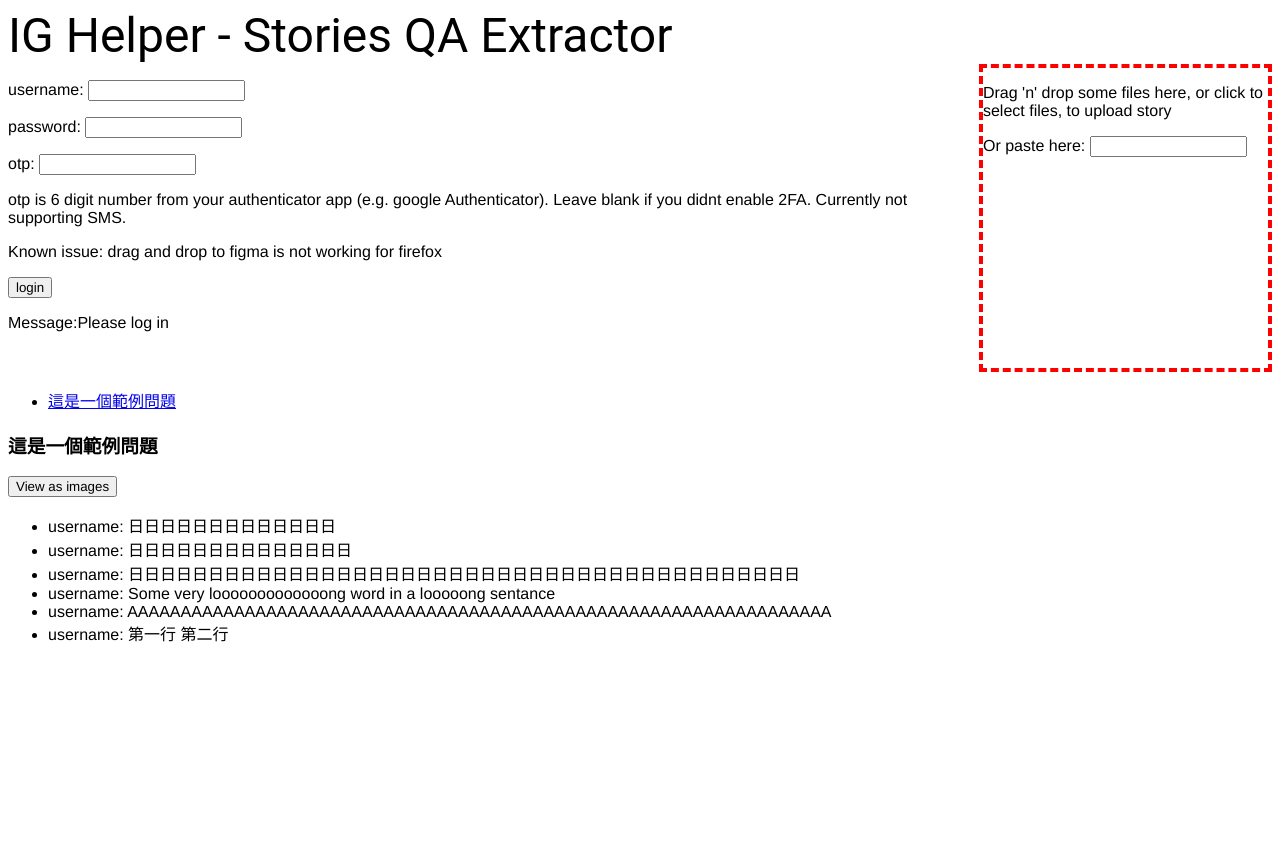
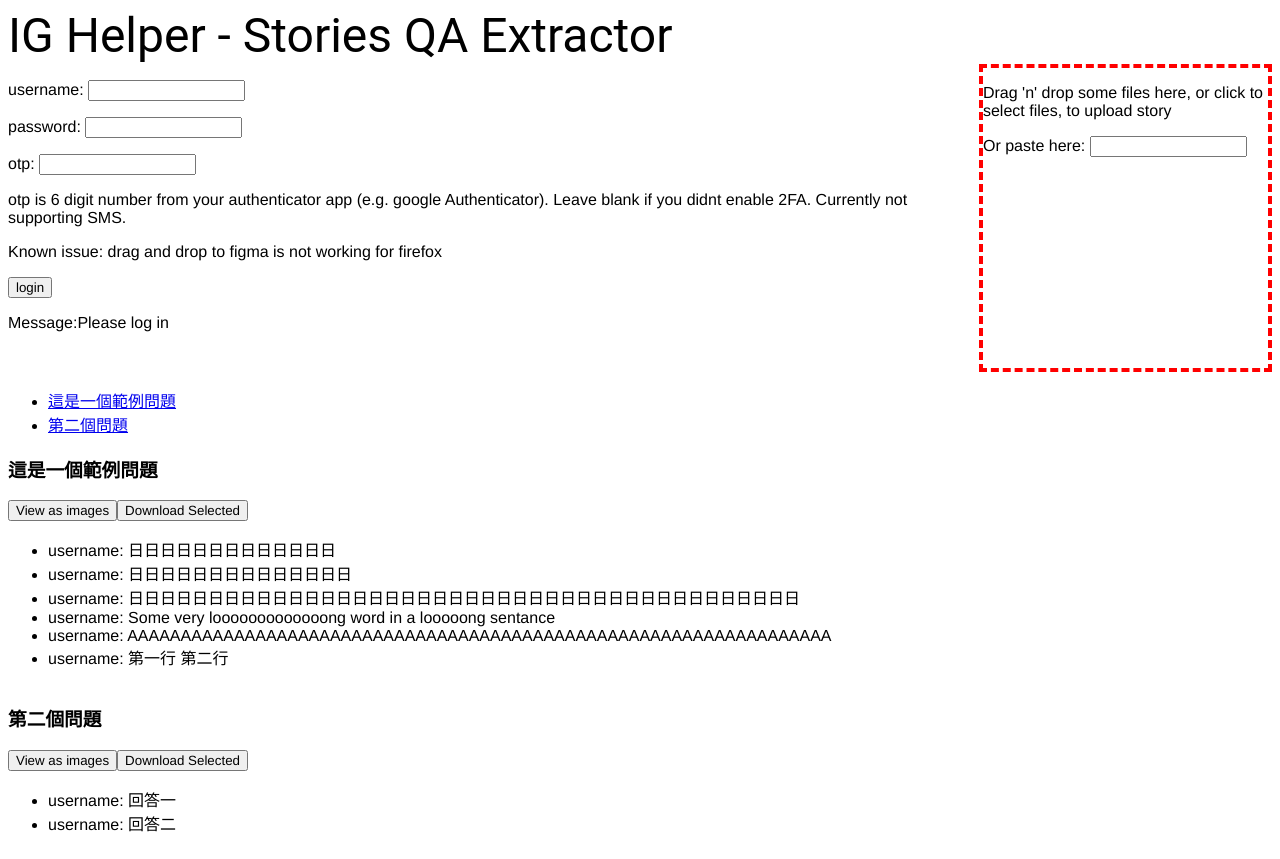
Before and after one commit to dipsywong98/ig-helper, a React (Vite) app: page / in a window 1280 px wide. Before the commit the page ends 800 px from the top, so only its background shows below. Built offline with nearby package versions, Linux system fonts and the light colour scheme.

Commit message:
quick download

```diff
--- a/package.json
+++ b/package.json
@@ -39,6 +39,7 @@
     "pkg": "^5.8.1",
     "stoppable": "^1.1.0",
     "supertest": "^6.3.3",
+    "ts-node-dev": "^2.0.0",
     "typescript": "^5.2.2",
     "vite": "^4.5.0"
   },
@@ -96,6 +97,7 @@
     "express-fileupload": "^1.4.2",
     "image-conversion": "^2.1.1",
     "instagram-private-api": "^1.45.3",
+    "instagram_mqtt": "^1.2.2",
     "jest": "^29.7.0",
     "lodash": "^4.17.21",
     "lru-cache": "^10.0.1",
--- a/src/client/Responder.tsx
+++ b/src/client/Responder.tsx
@@ -4,22 +4,17 @@ import React, {
 import './Responder.css';
 import { Box } from '@mui/material';
 import domtoimage from 'dom-to-image';
-// import Worker from './dom2img.worker?worker';
-
-// declare module 'dom-to-image-more' {
-//   import domToImage = require('dom-to-image-more');
-
-//   export = domToImage;
-// }
 
 interface Props {
   question: string
   response: string
   imageScale?: number
+  selected: Record<string, string>
+  toggleSelected: (response: string, dataUrl: string) => void
 }
 
 export function Responder({
-  response, question, imageScale,
+  response, question, imageScale, selected, toggleSelected,
 }: Props) {
   const domRef = useRef<HTMLDivElement>(null);
   const displayRef = useRef<HTMLDivElement>(null);
@@ -27,7 +22,7 @@ export function Responder({
   const [dataUrl, setDataUrl] = useState('');
   useEffect(() => {
     if (domRef.current !== null) {
-      domtoimage.toSvg(domRef.current, { width: 840 }).then((url) => {
+      domtoimage.toPng(domRef.current, { width: 840 }).then((url) => {
         setDataUrl(url);
       });
     }
@@ -37,7 +32,7 @@ export function Responder({
       ref={ref}
       sx={{
         borderRadius: '30px',
-        border: 'black 1px solid',
+        border: 'black 2px solid',
         boxSizing: 'border-box',
         width: '840px',
         overflow: 'hidden',
@@ -82,6 +77,7 @@ export function Responder({
         position: 'relative',
       }}
       ref={rootRef}
+      onClick={() => dataUrl && toggleSelected(response, dataUrl)}
     >
       <Box
         sx={{
@@ -96,6 +92,11 @@ export function Responder({
             <img alt="response" src={dataUrl} />
           ) : domBubble()}
       </Box>
+      {dataUrl && (
+        <Box sx={{ top: 0, left: 0, position: 'absolute' }}>
+          <input type="checkbox" checked={response in selected} readOnly />
+        </Box>
+      )}
     </Box>
   );
 }
--- a/src/client/Stories.tsx
+++ b/src/client/Stories.tsx
@@ -1,62 +1,20 @@
-import React, { useState } from 'react';
+import React, { useReducer, useState } from 'react';
 import { Box } from '@mui/material';
 import { QAStory } from '../common/QAStory';
 import { Responder } from './Responder';
+import { Story } from './Story';
 
 interface Props {
   stories: QAStory[]
 }
-
-enum View {
-  LIST,
-  GRID,
-}
-
 export function Stories({ stories }: Props) {
-  const [view, setView] = useState(View.LIST);
   return (
     <div>
       <ul>
         {stories.map(({ question, timestamp }) => <li key={timestamp}><a href={`#${timestamp}`}>{question}</a></li>)}
       </ul>
       {stories.map((story) => (
-        <div key={story.timestamp}>
-          <h3 id={story.timestamp.toString()}>
-            {story.question}
-          </h3>
-          <button
-            type="button"
-            onClick={() => { setView(view === View.LIST ? View.GRID : View.LIST); }}
-          >
-            {view === View.LIST ? 'View as images' : 'View as list'}
-          </button>
-          <ul style={{ display: view !== View.LIST ? 'none' : undefined }}>
-            {story.responders.map((responder) => (
-              <li key={responder.response}>
-                {responder.username}
-                :
-                {' '}
-                {responder.response}
-              </li>
-            ))}
-          </ul>
-          <Box
-            sx={{
-              height: view !== View.GRID ? 0 : undefined,
-              overflow: 'hidden',
-              display: 'flex',
-              flexWrap: 'wrap',
-            }}
-          >
-            {story.responders.map((responder) => (
-              <Responder
-                key={responder.response}
-                question={story.question}
-                response={responder.response}
-              />
-            ))}
-          </Box>
-        </div>
+        <Story key={story.question} story={story} />
       ))}
     </div>
   );
--- /dev/null
+++ b/src/client/Story.tsx
@@ -0,0 +1,87 @@
+import React, { useReducer, useState } from 'react';
+import { Box } from '@mui/material';
+import { QAStory } from '../common/QAStory';
+import { Responder } from './Responder';
+import { download } from './download';
+import { sleep } from '../common/utils';
+
+interface Props {
+  story: QAStory
+}
+
+enum View {
+  LIST,
+  GRID,
+}
+
+export function Story({ story }: Props) {
+  const [view, setView] = useState(View.LIST);
+  const [selected, toggleSelected] = useReducer(
+    (current: Record<string, string>, [response, dataUrl]: [string, string]) => {
+      const { [response]: existing, ...rest } = current;
+      if (existing) {
+        return rest;
+      }
+      return { ...rest, [response]: dataUrl };
+    },
+    {},
+  );
+  const downloadSelectedAsPngs = async () => {
+    const now = Date.now();
+    let k = 1;
+    // eslint-disable-next-line no-restricted-syntax
+    for (const dataUrl of Object.values(selected)) {
+      download(`IG-Helper-Export_${story.question}-${now}-${k}.png`, dataUrl);
+      k += 1;
+      // eslint-disable-next-line no-await-in-loop
+      await sleep(1000);
+    }
+  };
+  return (
+    <div>
+      <h3 id={story.timestamp.toString()}>
+        {story.question}
+      </h3>
+      <button
+        type="button"
+        onClick={() => { setView(view === View.LIST ? View.GRID : View.LIST); }}
+      >
+        {view === View.LIST ? 'View as images' : 'View as list'}
+      </button>
+      <button
+        type="button"
+        onClick={downloadSelectedAsPngs}
+      >
+        Download Selected
+      </button>
+      <ul style={{ display: view !== View.LIST ? 'none' : undefined }}>
+        {story.responders.map((responder) => (
+          <li key={responder.response}>
+            {responder.username}
+            :
+            {' '}
+            {responder.response}
+          </li>
+        ))}
+      </ul>
+      <Box
+        sx={{
+          height: view !== View.GRID ? 0 : undefined,
+          overflow: 'hidden',
+          display: 'flex',
+          flexWrap: 'wrap',
+        }}
+      >
+        {story.responders.map((responder) => (
+          <Responder
+            key={responder.response}
+            question={story.question}
+            response={responder.response}
+            selected={selected}
+            toggleSelected={(...param) => toggleSelected(param)}
+          />
+        ))}
+      </Box>
+    </div>
+  );
+}
--- /dev/null
+++ b/src/client/download.ts
@@ -0,0 +1,8 @@
+export const download = (fileName: string, fileContent: string): void => {
+  const a = document.createElement('a');
+  a.href = fileContent;
+  a.download = fileName;
+  document.body.appendChild(a);
+  a.click();
+  document.body.removeChild(a);
+};
--- a/src/common/sampleQAStories.ts
+++ b/src/common/sampleQAStories.ts
@@ -49,4 +49,26 @@ export const sampleQAStories = [
     ],
     timestamp: 1697933719694204,
   },
+  {
+    imagePreview: 'https://scontent.cdninstagram.com/v/t51.2885-15/394275499_874922887327967_3887826549847207110_n.jpg?stp=dst-jpg_e35_p360x360&efg=eyJ2ZW5jb2RlX3RhZyI6ImltYWdlX3VybGdlbi4xMTcweDIwODAuc2RyIn0&_nc_ht=scontent.cdninstagram.com&_nc_cat=111&_nc_ohc=gzRg9z0WGoQAX8xKW0x&edm=ANmP7GQBAAAA&ccb=7-5&ig_cache_key=MzIxODgzMDI5NDY2MDc4MzU2Nw%3D%3D.2-ccb7-5&oh=00_AfCAfDuUdHc-1Ni9LkhPwqO6rGshyA-e3bzmIj_VWIjFbg&oe=653DEFA3&_nc_sid=982cc7',
+    imageShow: 'https://scontent.cdninstagram.com/v/t51.2885-15/394275499_874922887327967_3887826549847207110_n.jpg?se=8&stp=dst-jpg_e35&efg=eyJ2ZW5jb2RlX3RhZyI6ImltYWdlX3VybGdlbi4xMTcweDIwODAuc2RyIn0&_nc_ht=scontent.cdninstagram.com&_nc_cat=111&_nc_ohc=gzRg9z0WGoQAX8xKW0x&edm=ANmP7GQBAAAA&ccb=7-5&ig_cache_key=MzIxODgzMDI5NDY2MDc4MzU2Nw%3D%3D.2-ccb7-5&oh=00_AfD3-L-kBomjeC7Ap2zUED7kRfAktqjWXFYs07HCxrPeBA&oe=653DEFA3&_nc_sid=982cc7',
+    question: '第二個問題',
+    responders: [
+      {
+        response: '回答一',
+        nickname: 'Nick Name',
+        username: 'username',
+        profilePicUrl: '/igqa/profile.jpg',
+        timestamp: 1697990961,
+      },
+      {
+        response: '回答二',
+        nickname: 'Nick Name',
+        username: 'username',
+        profilePicUrl: '/igqa/profile.jpg',
+        timestamp: 1697990961,
+      },
+    ],
+    timestamp: 1697933729694204,
+  },
 ];
```
Also changed, not shown: tsconfig.json (+4 -3 lines), 1 other file (tests, documents, lock files or other folders).
